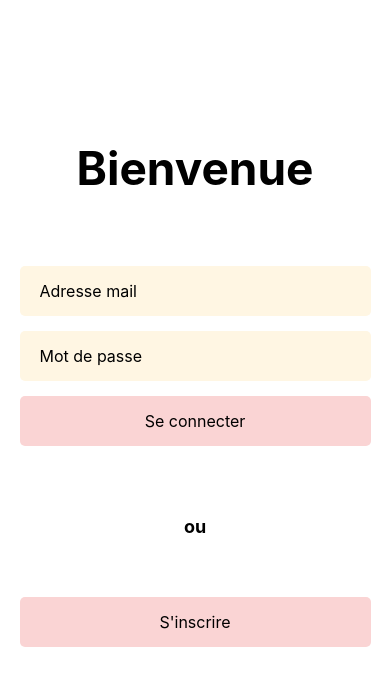
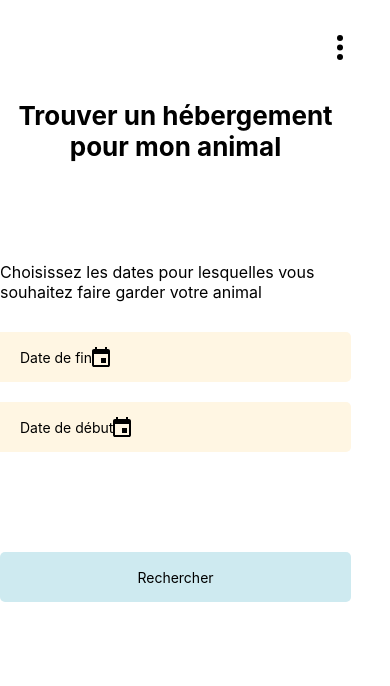
Before and after one commit to Fourkane-SA/PetWatch, a React Native app in the folder app/: screen / in a window 390 px wide. Shown: the top 686 px of the page. Built offline with nearby package versions, Linux system fonts and the light colour scheme.

Commit message:
debut modal parameter

```diff
--- a/app/App.tsx
+++ b/app/App.tsx
@@ -36,7 +36,7 @@ const Stack = createNativeStackNavigator();
 export default function App() {
   return (
       <NavigationContainer>
-          <Stack.Navigator initialRouteName="ChoixcConexionInscription" >
+          <Stack.Navigator initialRouteName="Home" >
             <Stack.Screen options={{headerShown: false}} name="ChoixConexionInscription" component={ChoixcConexionInscription}></Stack.Screen>
             <Stack.Screen options={{headerShown: true, headerTitle: ''}} name="ChoixRole" component={ChoixRole}></Stack.Screen>
             <Stack.Screen options={{headerShown: true, headerTitle: ''}} name="CreationCompteParticulier" component={CreationCompteParticulier}></Stack.Screen>
@@ -45,7 +45,6 @@ export default function App() {
               <Stack.Screen options={{headerShown: false, headerTitle: ''}} name="Home" component={Home}></Stack.Screen>
           </Stack.Navigator>
       </NavigationContainer>
-
   );
   // return (
   //   <SafeAreaView>
--- a/app/assets/moduleSVG/calendarSVG.tsx
+++ b/app/assets/moduleSVG/calendarSVG.tsx
@@ -1,7 +1,7 @@
 import Svg, { Circle, Path } from 'react-native-svg';
 import { View } from 'react-native'
 
-export default function ChatSVG() {
+export default function CalendarSVG() {
     return (
         <View>
             <Svg width="18" height="20" viewBox="0 0 18 20" fill="none">
--- /dev/null
+++ b/app/assets/moduleSVG/parametresSVG.tsx
@@ -0,0 +1,14 @@
+import Svg, { Circle, Path } from 'react-native-svg';
+import { View } from 'react-native'
+
+export default function CalendarSVG() {
+    return (
+        <View>
+            <Svg width="6" height="25" viewBox="0 0 6 25" fill="none">
+                <Circle cx="3" cy="3" r="3" transform="rotate(-90 3 3)" fill="black" />
+                <Circle cx="3" cy="12.5" r="3" transform="rotate(-90 3 12.5)" fill="black" />
+                <Circle cx="3" cy="22" r="3" transform="rotate(-90 3 22)" fill="black" />
+            </Svg>
+        </View>
+    );
+}
--- a/app/components/filter.tsx
+++ b/app/components/filter.tsx
@@ -11,7 +11,7 @@ var height = Dimensions.get('window').height; //full height
 
 /*Ici passage de parametre par rapport a la page checkReservation car selon l'animal le background change de couleur et egalement l'icon !!!!! */
 
-export default class CardDemandeReservation extends Component {
+export default class Filter extends Component {
 
     typePro = [
         {
--- /dev/null
+++ b/app/components/modalParameter.tsx
@@ -0,0 +1,87 @@
+import React, {Component} from 'react';
+import {Modal, StyleSheet, Text, Pressable, View, TouchableOpacity} from 'react-native';
+
+
+/*TODO Clique sur deconnexion appel fct deconnexion, clique sur modifier profil redirige sur le bon lien selon role utilisateur */
+
+class ModalParameter extends Component {
+  state = {
+    modalVisible: true,
+  };
+
+  render() {
+    const {modalVisible} = this.state;
+    return (
+      <View style={styles.centeredView}>
+        <Modal
+          animationType="slide"
+          transparent={true}
+          visible={modalVisible}
+          onRequestClose={() => {
+            this.setState({modalVisible: !modalVisible});
+          }}>
+          <View style={styles.centeredView}>
+            <View style={styles.modalView}>
+            <Pressable
+                style={[styles.button, styles.buttonClose]}
+                onPress={() => this.setState({modalVisible: !modalVisible})}>
+                <Text style={styles.textStyle}>X</Text>
+              </Pressable>
+
+              <TouchableOpacity style={styles.profil}>Modifier mon profil</TouchableOpacity>
+              <TouchableOpacity style={styles.deconnexion}>Déconnexion</TouchableOpacity>
+            </View>
+          </View>
+        </Modal>
+      </View>
+    );
+  }
+}
+
+const styles = StyleSheet.create({
+  centeredView: {
+    flex: 1,
+    justifyContent: 'center',
+    alignItems: 'center',
+    marginTop: 22,
+  },
+  modalView: {
+    margin: 20,
+    backgroundColor: 'white',
+    borderRadius: 20,
+    padding: 35,
+    alignItems: 'center',
+    shadowColor: '#000',
+    shadowOffset: {
+      width: 0,
+      height: 2,
+    },
+    shadowOpacity: 0.25,
+    shadowRadius: 4,
+    elevation: 5,
+  },
+  button: {
+    borderRadius: 20,
+    padding: 10,
+    elevation: 2,
+  },
+  buttonOpen: {
+    backgroundColor: '#F194FF',
+  },
+  buttonClose: {
+    backgroundColor: '#2196F3',
+  },
+  textStyle: {
+    color: 'white',
+    fontWeight: 'bold',
+    textAlign: 'center',
+  },
+  profil: {
+
+  },
+  deconnexion: {
+
+  },
+});
+
+export default ModalParameter;
--- a/app/screens/home.tsx
+++ b/app/screens/home.tsx
@@ -1,18 +1,28 @@
 import { StatusBar } from 'expo-status-bar';
-import { StyleSheet, Text, View, TextInput, TouchableOpacity, SafeAreaView, ScrollView } from 'react-native';
+import React from 'react';
+import { StyleSheet, Text, View, TextInput, TouchableOpacity, SafeAreaView, ScrollView, Modal } from 'react-native';
 import { Dimensions } from "react-native";
 import IconCalendar from '../assets/moduleSVG/calendarSVG'
+import IconParameter from '../assets/moduleSVG/parametresSVG'
+import Calendar from '../components/calendar'
+
+import ModalParameter from '../components/modalParameter'
 
 var width = Dimensions.get('window').width; //full width
 var height = Dimensions.get('window').height; //full height
 
 /* TODO vrai calendrier */
 
-export default function Home() {
+export default function Home({ navigation }) {
+
+    const [parameter, setParameter] = React.useState(0);
 
     return (
         <SafeAreaView style={styles.container}>
             <ScrollView contentContainerStyle={styles.wrapper}>
+                <TouchableOpacity activeOpacity={.7} style={styles.abs} onPress={() => setParameter(parameter + 1)}>
+                    <IconParameter></IconParameter>
+                </TouchableOpacity>
                 <Text style={styles.title}>Trouver un hébergement pour mon animal</Text>
 
                 <Text style={styles.instructions}>Choisissez les dates pour lesquelles vous souhaitez faire garder votre animal</Text>
@@ -36,6 +46,10 @@ export default function Home() {
                         <Text>Rechercher</Text>
                     </TouchableOpacity>
                 </View>
+
+                { parameter == 1 &&
+                    <ModalParameter></ModalParameter>
+                }
             </ScrollView>
         </SafeAreaView>
     );
@@ -52,6 +66,12 @@ const styles = StyleSheet.create({
     wrapper: {
         width: '90%',
         alignItems: 'center',
+        position: 'relative',
+    },
+    abs: {
+        position: 'absolute',
+        top: 35,
+        right: 8,
     },
     title: {
         fontSize: 26,
@@ -100,5 +120,5 @@ const styles = StyleSheet.create({
         width: '100%',
         borderRadius: 5,
         backgroundColor: '#CEEAF0',
-      },
+    },
 });
```
Also changed, not shown: app/components/calendar.tsx (+28 -29 lines).
